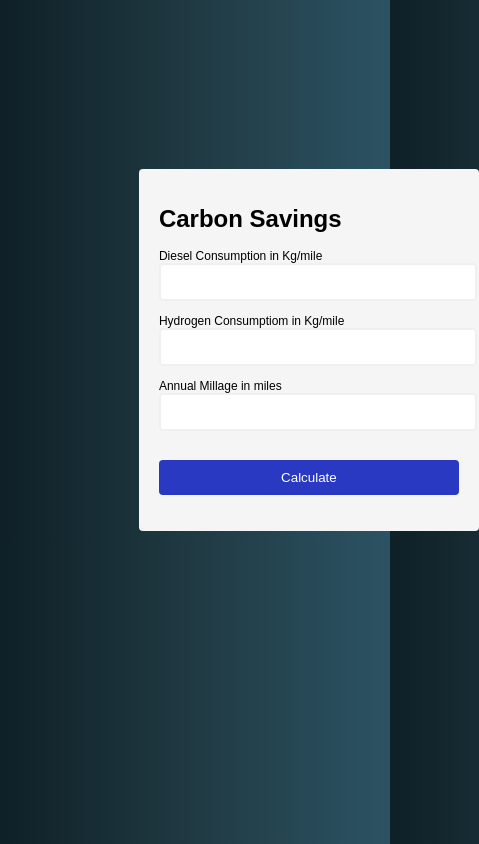
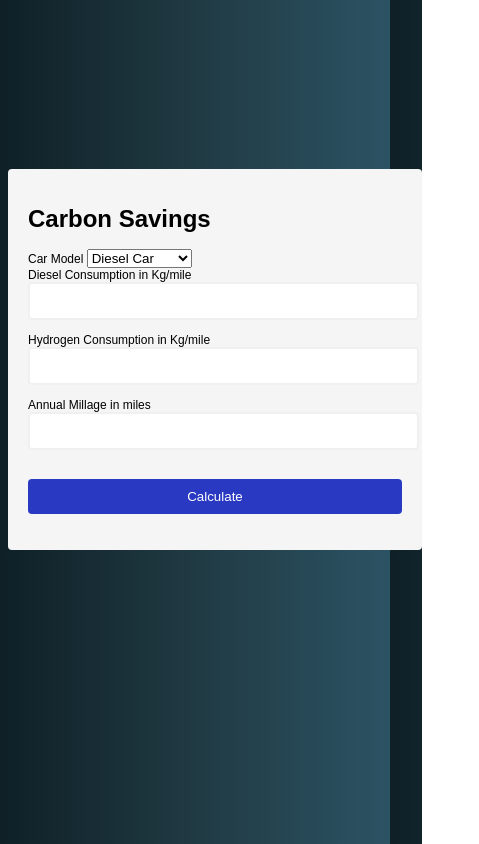
Before and after one commit to kingsleyabonyi/MEI_carbon-savings, a plain HTML site: page index.html in a window 390 px wide. Shown: the whole page, 479 px wide, since content can reach past the window. Drawn offline with Linux system fonts and the light colour scheme.

Commit message:
added car model

```diff
--- a/index.html
+++ b/index.html
@@ -14,18 +14,18 @@
         <div class="form">
           <h1>Carbon Savings</h1>
 
-          <!-- <label for="car">Type of Car</label>
+          <label for="car">Car Model</label>
             <select name="" id="" side="2">
                 <option value="diesel">Diesel Car</option>
                 <option value="">Hydrogen Car</option>
-            </select> -->
+            </select>
           <div class="type-text">
             <label for="model">Diesel Consumption in Kg/mile</label>
             <input type="number" id="model" name="model" required pattern="" />
             <div class="error" id="err1"></div>
           </div>
           <div class="type-text">
-            <label for="millage">Hydrogen Consumptiom in Kg/mile</label>
+            <label for="millage">Hydrogen Consumption in Kg/mile</label>
             <input type="number" id="mill" name="mill" required  pattern=""/>
             <div class="error" id="err2"></div>
           </div>
--- a/script.js
+++ b/script.js
@@ -26,7 +26,7 @@ const setSuccess = element => {
 const validateinputs = (hydrogenValue, dieselValue, milleageValue) => {
 
     if (dieselValue === '') {
-        setError(diesel, 'hydrogen is required');
+        setError(diesel, 'diesel is required');
 
     }else {
         setSuccess(diesel)
@@ -34,7 +34,7 @@ const validateinputs = (hydrogenValue, dieselValue, milleageValue) => {
     }
 
     if (hydrogenValue === ''){
-        setError(hydrogen, 'diesel is required')
+        setError(hydrogen, 'hydrogen is required')
     }else{
         setSuccess(hydrogen)
         inputState[1] = true
--- a/style.css
+++ b/style.css
@@ -177,3 +177,20 @@ select option {
         transform: rotate(360deg);
     }
 }
+
+
+
+@media screen and (max-width: 571px) {
+    /* CSS rules to apply when the screen width is 768 pixels or less */
+    main {
+      width: 100%;
+    }
+
+    .form {
+        width: 100%;
+        justify-content: center;
+        max-width: 400px;
+
+      }
+
+}
```
